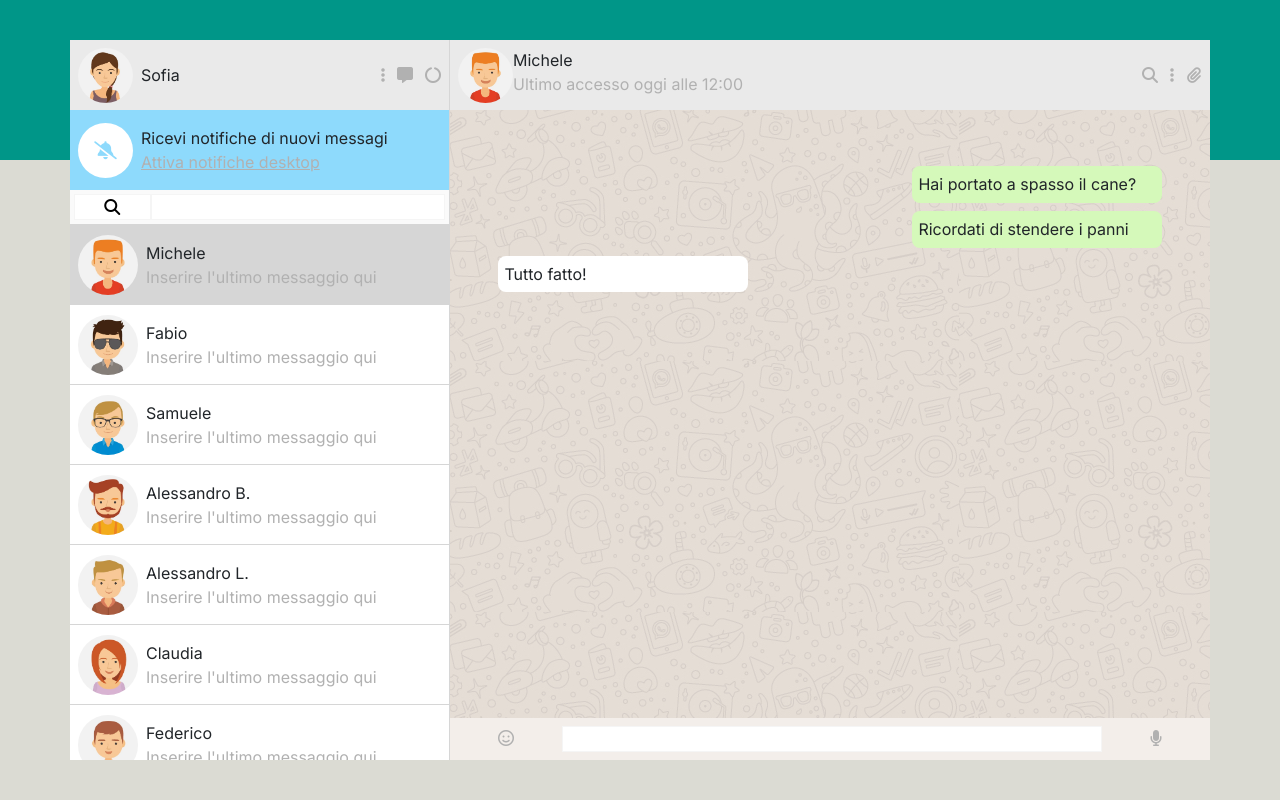
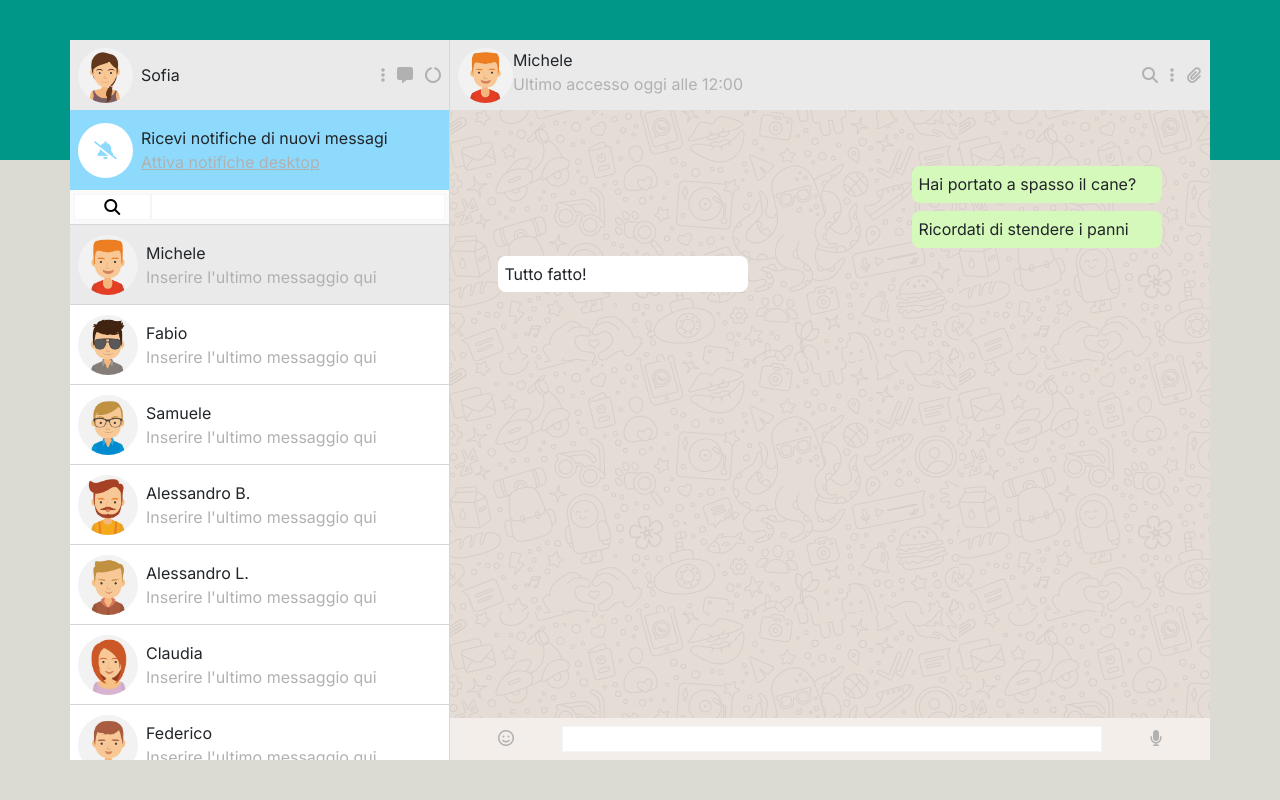
Before and after one commit to SimoneLollini/vue-boolzapp, a plain HTML site: page Milestone_3/index.html in a window 1280 px wide. Drawn offline with nearby package versions, Linux system fonts and the light colour scheme.

Commit message:
fix active backgroud color

```diff
--- a/Milestone_3/assets /css/style.css
+++ b/Milestone_3/assets /css/style.css
@@ -59,7 +59,7 @@ img.avatar {
 }
 
 .contacts .active {
-    background-color: var(--boolzapp-border);
+    background-color: var(--light-boolzapp);
 }
 
 /* #endregion utility */
```
